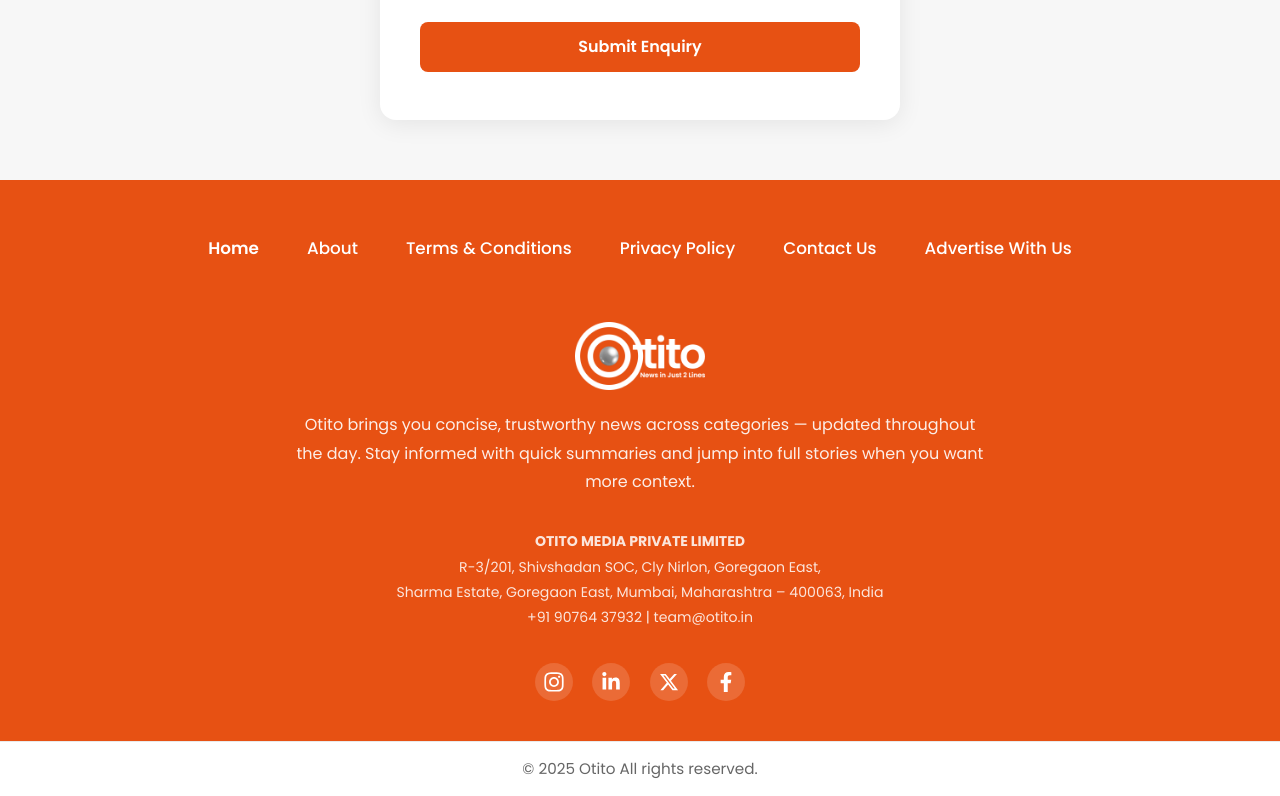
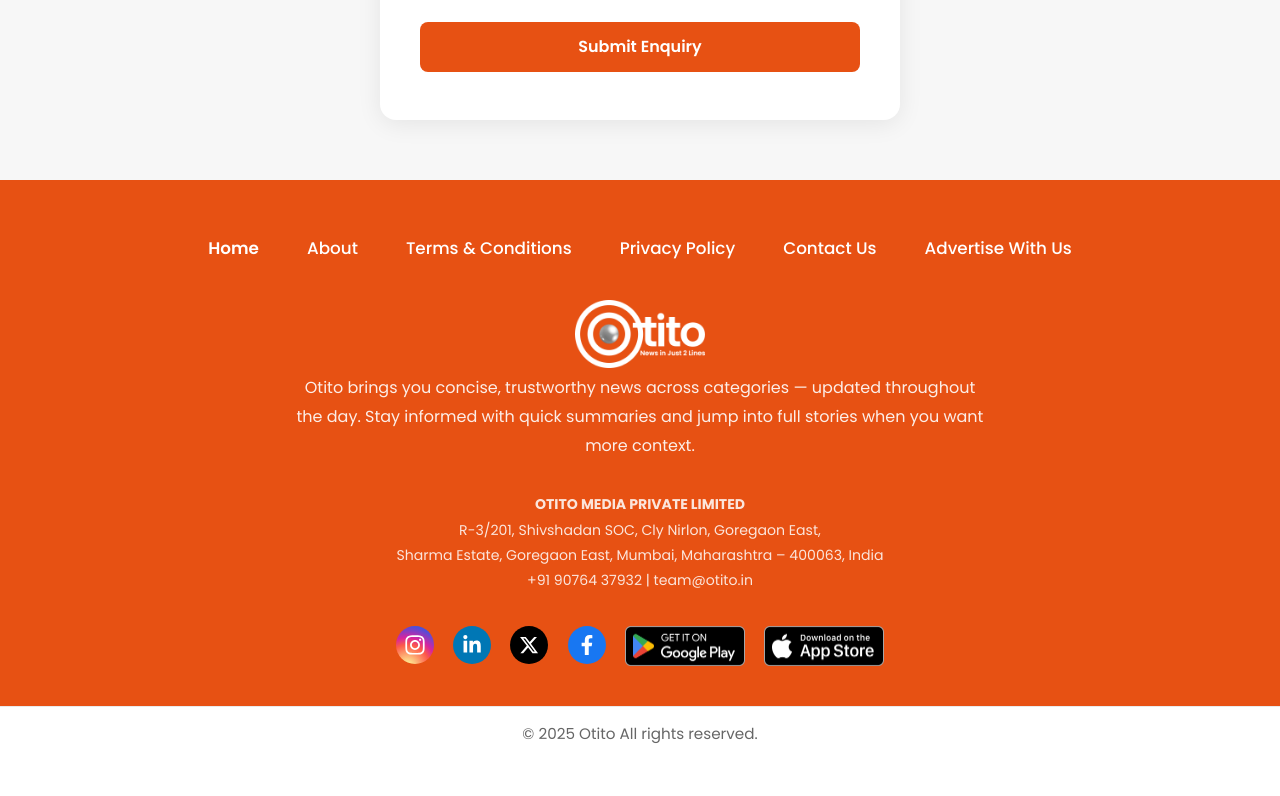
Before and after one commit to codecraft26/web-otito, a Next.js app: page /advertise in a window 1280 px wide. Shown: the part 915-1711 px from the top of the page. After the commit the page ends 1677 px from the top, so only its background shows below. Built offline with nearby package versions, Linux system fonts and the light colour scheme.

Commit message:
more changes 30apr26

```diff
--- a/src/app/components/footer.tsx
+++ b/src/app/components/footer.tsx
@@ -45,18 +45,24 @@
         </FooterAddress>
 
         <SocialIcons>
-          <IconWrapper as="a" href="https://www.instagram.com/otitonewsofficial?igsh=Zm1qNnJxcHpsamJ4" target="_blank" rel="noopener noreferrer">
+          <BrandIcon as="a" href="https://www.instagram.com/otitonewsofficial?igsh=Zm1qNnJxcHpsamJ4" target="_blank" rel="noopener noreferrer" $bg="radial-gradient(circle at 30% 107%, #fdf497 0%, #fdf497 5%, #fd5949 45%, #d6249f 60%, #285AEB 90%)">
             <FaInstagram size={22} color="white" />
-          </IconWrapper>
-          <IconWrapper as="a" href="https://www.linkedin.com/company/otito-news/" target="_blank" rel="noopener noreferrer">
+          </BrandIcon>
+          <BrandIcon as="a" href="https://www.linkedin.com/company/otito-news/" target="_blank" rel="noopener noreferrer" $bg="#0077B5">
             <FaLinkedinIn size={20} color="white" />
-          </IconWrapper>
-          <IconWrapper as="a" href="https://x.com/otitonews" target="_blank" rel="noopener noreferrer">
+          </BrandIcon>
+          <BrandIcon as="a" href="https://x.com/otitonews" target="_blank" rel="noopener noreferrer" $bg="#000000">
             <FaXTwitter size={20} color="white" />
-          </IconWrapper>
-          <IconWrapper as="a" href="https://www.facebook.com" target="_blank" rel="noopener noreferrer">
+          </BrandIcon>
+          <BrandIcon as="a" href="https://www.facebook.com" target="_blank" rel="noopener noreferrer" $bg="#1877F2">
             <FaFacebookF size={20} color="white" />
-          </IconWrapper>
+          </BrandIcon>
+          <StoreBadge href="https://play.google.com/store/apps/details?id=com.otito" target="_blank" rel="noopener noreferrer">
+            <Image src="/images/playstore.png" alt="Get it on Play Store" width={120} height={40} style={{ objectFit: "contain" }} />
+          </StoreBadge>
+          <StoreBadge href="https://apps.apple.com/in/app/otito/id6754835189" target="_blank" rel="noopener noreferrer">
+            <Image src="/images/appstore.png" alt="Download on App Store" width={120} height={40} style={{ objectFit: "contain" }} />
+          </StoreBadge>
         </SocialIcons>
       </FooterTop>
 
@@ -147,16 +153,16 @@
 `;
 
 const LogoWrapper = styled.div`
-  margin: 1.8rem 0 1.3rem;
+  margin: 0.4rem 0 0.4rem;
   display: flex;
   justify-content: center;
 
   @media (max-width: 768px) {
-    margin: 1.5rem 0 1rem;
+    margin: 0.3rem 0 0.3rem;
   }
 
   @media (max-width: 480px) {
-    margin: 1rem 0 0.8rem;
+    margin: 0.2rem 0 0.2rem;
   }
 `;
 
@@ -219,19 +225,20 @@
   }
 `;
 
-const IconWrapper = styled.div`
+const BrandIcon = styled.div<{ $bg: string }>`
   width: 38px;
   height: 38px;
   border-radius: 50%;
-  background-color: rgba(255, 255, 255, 0.15);
+  background: ${({ $bg }) => $bg};
   display: flex;
   justify-content: center;
   align-items: center;
-  transition: background 0.2s ease, transform 0.2s ease;
+  transition: transform 0.2s ease, opacity 0.2s ease;
+  text-decoration: none;
 
   &:hover {
-    background-color: rgba(255, 255, 255, 0.28);
-    transform: translateY(-2px) scale(1.05);
+    transform: translateY(-2px) scale(1.08);
+    opacity: 0.9;
   }
 
   @media (max-width: 768px) {
@@ -269,3 +276,13 @@
     padding: 0.8rem 0;
   }
 `;
+
+const StoreBadge = styled.a`
+  display: inline-flex;
+  transition: transform 0.2s ease, opacity 0.2s ease;
+
+  &:hover {
+    transform: translateY(-2px) scale(1.05);
+    opacity: 0.9;
+  }
+`;
```
